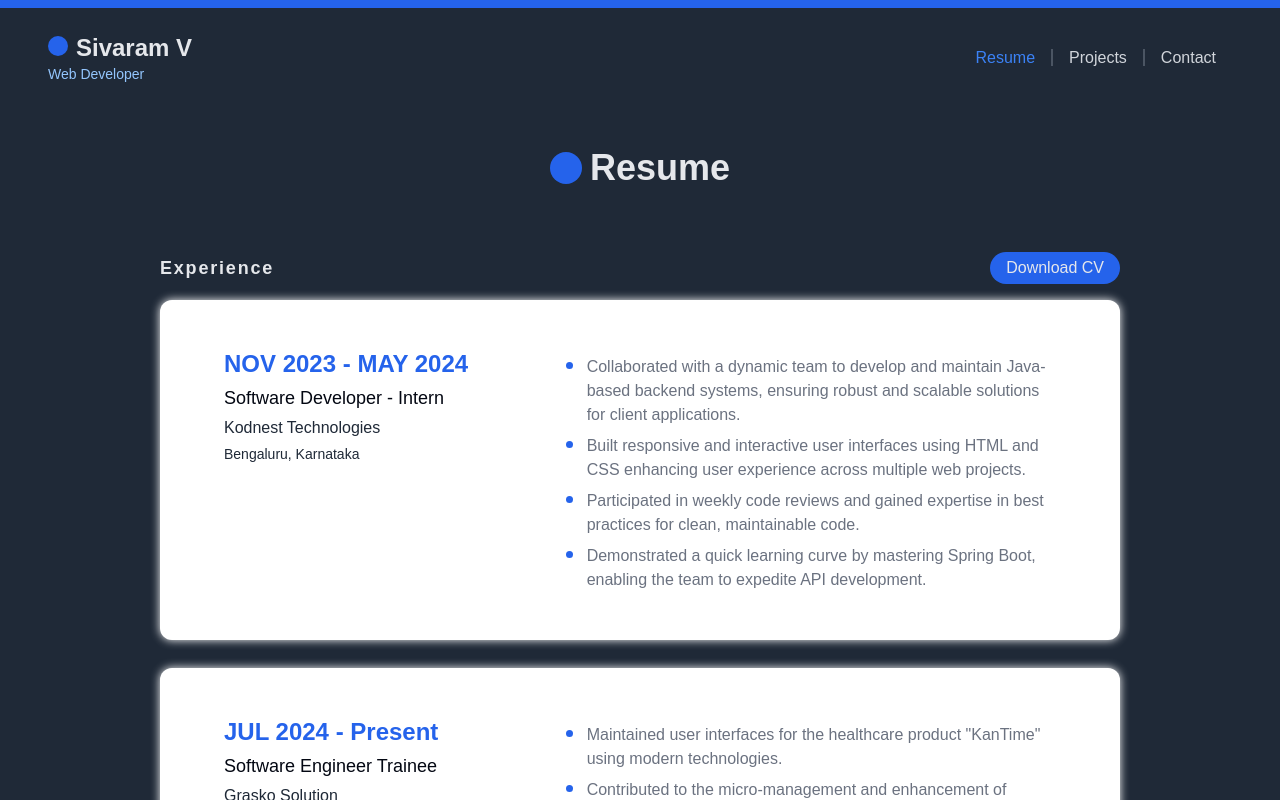
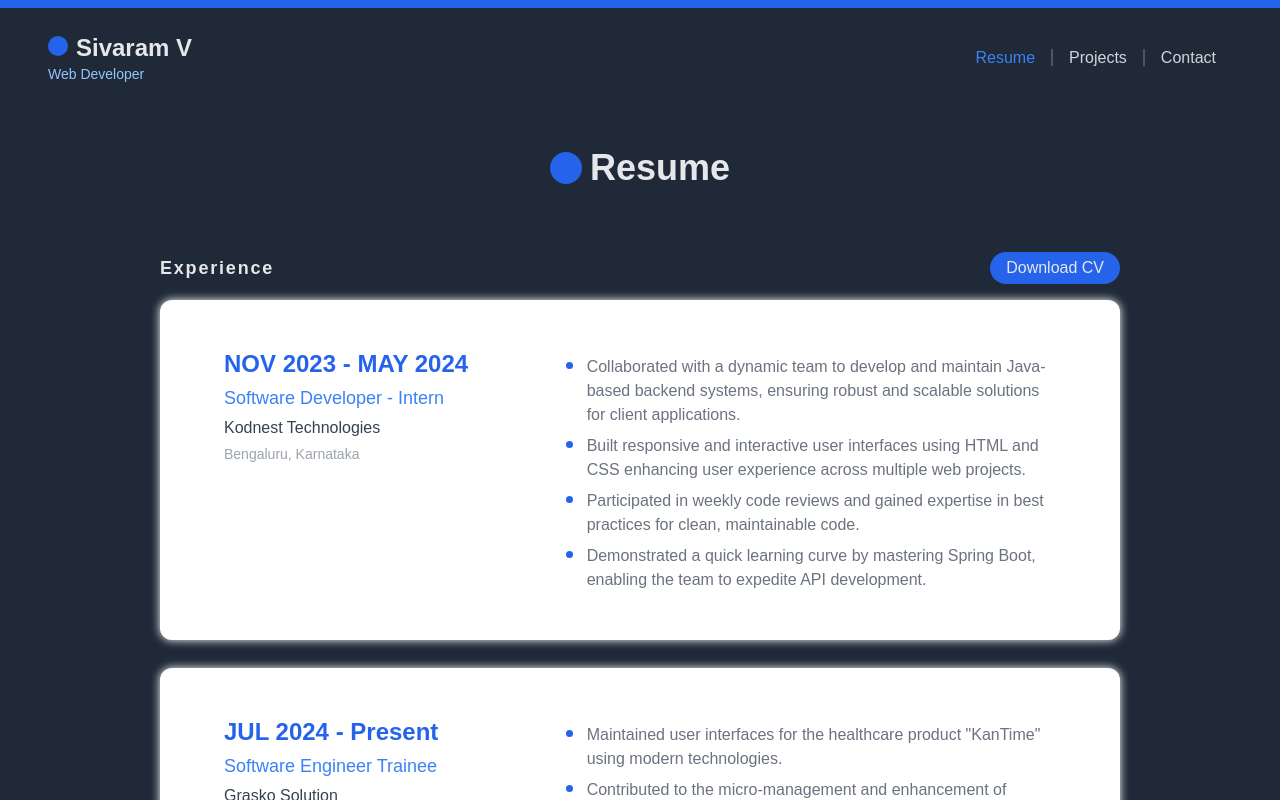
Before and after one commit to sivaram-37/my-portfolio, a Next.js app: page /resume in a window 1280 px wide. Shown: the top 800 px of the page. Built offline with nearby package versions, Linux system fonts and the light colour scheme.

Commit message:
changed one of title color

```diff
--- a/src/components/resume/box-layout.jsx
+++ b/src/components/resume/box-layout.jsx
@@ -22,21 +22,21 @@ export function SingleContentLayout({ children }) {
 	);
 }
 
-export function TitleLayout({ startYear, endYear, firstTitle, secondTitle, thirdTitle }) {
+export function TitleLayout({ startYear = "", endYear, firstTitle, secondTitle, thirdTitle }) {
 	return (
 		<div className="col-span-12 mb-4 md:col-span-5">
 			{endYear && (
 				<h1 className="mb-1 text-lg md:text-2xl font-bold text-primary">
-					{startYear ? `${startYear} - ${endYear}` : endYear}
+					{startYear !== "" ? `${startYear} - ${endYear}` : endYear}
 				</h1>
 			)}
 			{firstTitle && (
-				<h2 className="mb-1 text-gray-950 text-base md:text-lg leading-tight">{firstTitle}</h2>
+				<h2 className="mb-1 text-blue-500 text-base md:text-lg leading-tight">{firstTitle}</h2>
 			)}
 			{secondTitle && (
-				<h3 className="mb-1 text-gray-800 text-sm md:text-base">{secondTitle}</h3>
+				<h3 className="mb-1 text-gray-700 text-sm md:text-base">{secondTitle}</h3>
 			)}
-			{thirdTitle && <h4 className="mb-1 text-gray-800 text-xs md:text-sm">{thirdTitle}</h4>}
+			{thirdTitle && <h4 className="mb-1 text-gray-400 text-xs md:text-sm">{thirdTitle}</h4>}
 		</div>
 	);
 }
```
